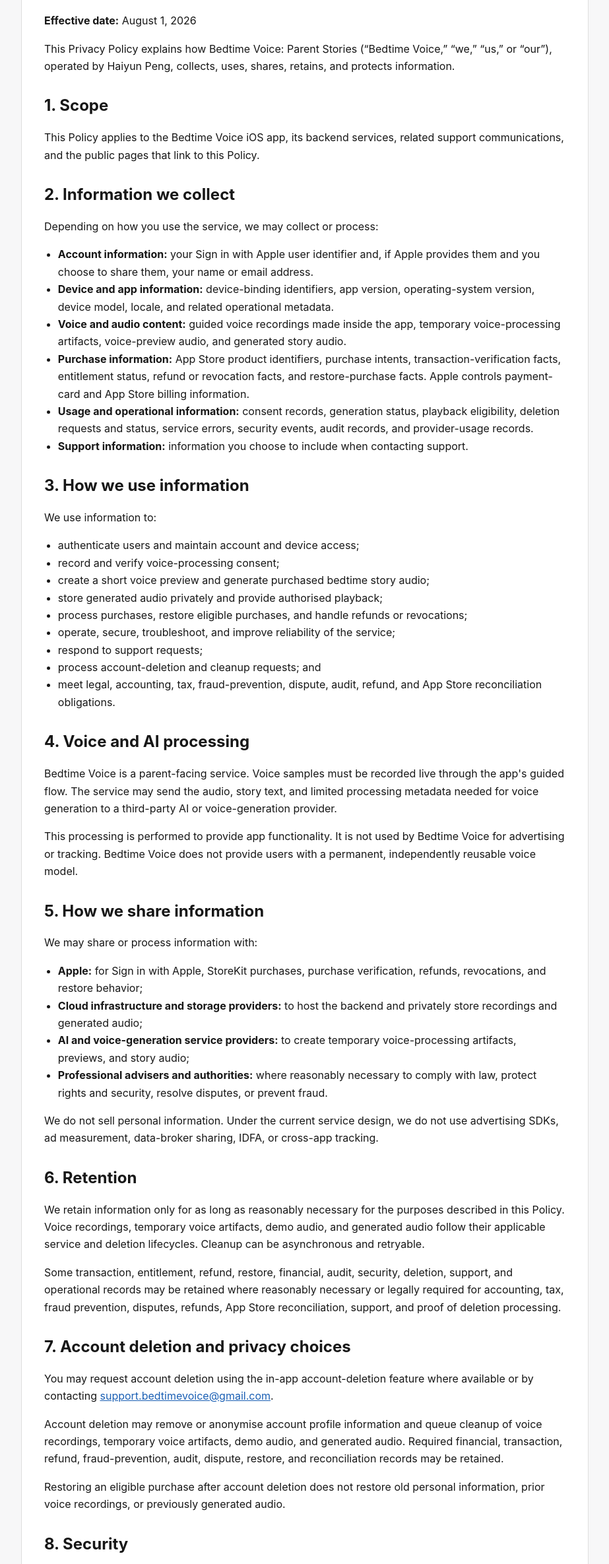
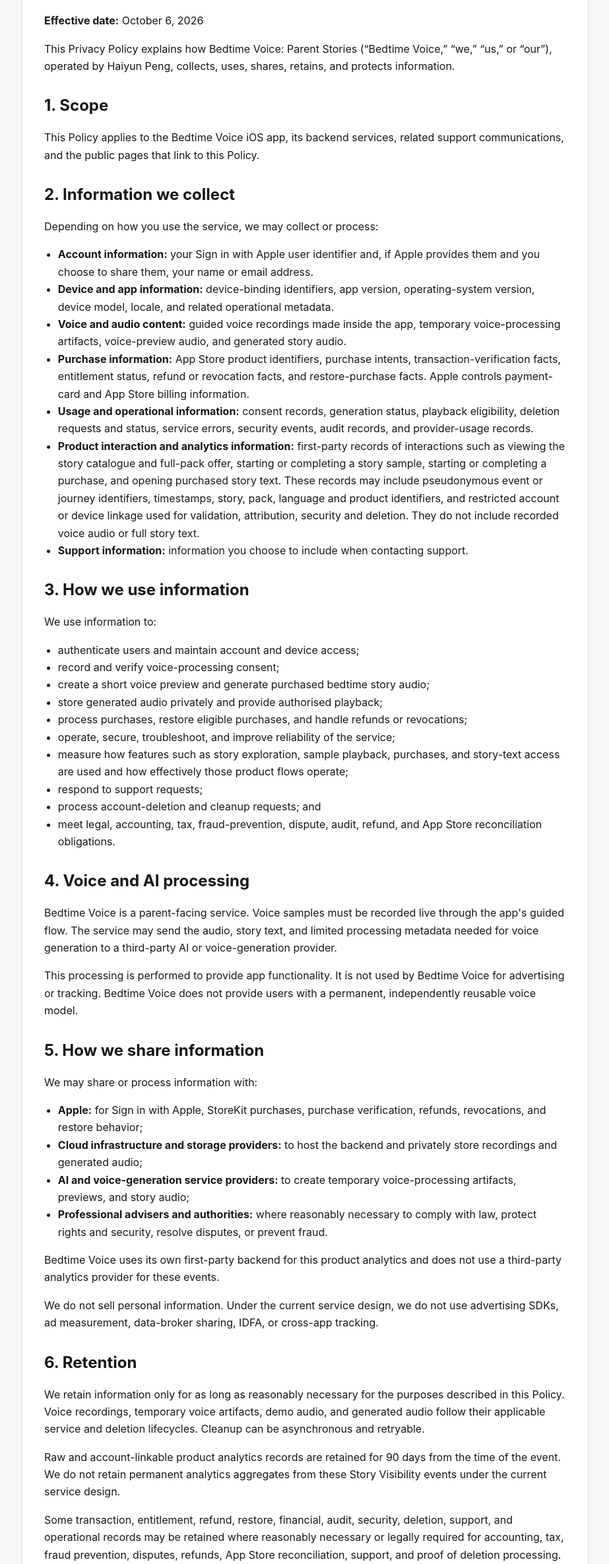
Before and after one commit to stcocobiz-ux/bedtime-voice-site, a plain HTML site: page privacy.html in a window 1280 px wide. Shown: the part 190-2560 px from the top of the page at 66% size, without its empty margins (178-1101 px from the left). Drawn offline with Linux system fonts and the light colour scheme.

Commit message:
Update Privacy Policy for first-party product analytics (#1)
* Update Privacy Policy for first-party product analytics

* Set Privacy Policy effective date

---------

Co-authored-by: githubananaive <robins2013@gmail.com>

```diff
--- a/privacy.html
+++ b/privacy.html
@@ -17,7 +17,7 @@
 </nav>
 
 <h1>Privacy Policy</h1>
-<p><strong>Effective date:</strong> August 1, 2026</p>
+<p><strong>Effective date:</strong> October 6, 2026</p>
 <p>This Privacy Policy explains how Bedtime Voice: Parent Stories (“Bedtime Voice,” “we,” “us,” or “our”), operated by Haiyun Peng, collects, uses, shares, retains, and protects information.</p>
 
 <h2>1. Scope</h2>
@@ -31,6 +31,7 @@
   <li><strong>Voice and audio content:</strong> guided voice recordings made inside the app, temporary voice-processing artifacts, voice-preview audio, and generated story audio.</li>
   <li><strong>Purchase information:</strong> App Store product identifiers, purchase intents, transaction-verification facts, entitlement status, refund or revocation facts, and restore-purchase facts. Apple controls payment-card and App Store billing information.</li>
   <li><strong>Usage and operational information:</strong> consent records, generation status, playback eligibility, deletion requests and status, service errors, security events, audit records, and provider-usage records.</li>
+  <li><strong>Product interaction and analytics information:</strong> first-party records of interactions such as viewing the story catalogue and full-pack offer, starting or completing a story sample, starting or completing a purchase, and opening purchased story text. These records may include pseudonymous event or journey identifiers, timestamps, story, pack, language and product identifiers, and restricted account or device linkage used for validation, attribution, security and deletion. They do not include recorded voice audio or full story text.</li>
   <li><strong>Support information:</strong> information you choose to include when contacting support.</li>
 </ul>
 
@@ -43,6 +44,7 @@
   <li>store generated audio privately and provide authorised playback;</li>
   <li>process purchases, restore eligible purchases, and handle refunds or revocations;</li>
   <li>operate, secure, troubleshoot, and improve reliability of the service;</li>
+  <li>measure how features such as story exploration, sample playback, purchases, and story-text access are used and how effectively those product flows operate;</li>
   <li>respond to support requests;</li>
   <li>process account-deletion and cleanup requests; and</li>
   <li>meet legal, accounting, tax, fraud-prevention, dispute, audit, refund, and App Store reconciliation obligations.</li>
@@ -60,16 +62,19 @@
   <li><strong>AI and voice-generation service providers:</strong> to create temporary voice-processing artifacts, previews, and story audio;</li>
   <li><strong>Professional advisers and authorities:</strong> where reasonably necessary to comply with law, protect rights and security, resolve disputes, or prevent fraud.</li>
 </ul>
+<p>Bedtime Voice uses its own first-party backend for this product analytics and does not use a third-party analytics provider for these events.</p>
 <p>We do not sell personal information. Under the current service design, we do not use advertising SDKs, ad measurement, data-broker sharing, IDFA, or cross-app tracking.</p>
 
 <h2>6. Retention</h2>
 <p>We retain information only for as long as reasonably necessary for the purposes described in this Policy. Voice recordings, temporary voice artifacts, demo audio, and generated audio follow their applicable service and deletion lifecycles. Cleanup can be asynchronous and retryable.</p>
+<p>Raw and account-linkable product analytics records are retained for 90 days from the time of the event. We do not retain permanent analytics aggregates from these Story Visibility events under the current service design.</p>
 <p>Some transaction, entitlement, refund, restore, financial, audit, security, deletion, support, and operational records may be retained where reasonably necessary or legally required for accounting, tax, fraud prevention, disputes, refunds, App Store reconciliation, support, and proof of deletion processing.</p>
 
 <h2>7. Account deletion and privacy choices</h2>
 <p>You may request account deletion using the in-app account-deletion feature where available or by contacting
 <a href="mailto:support.bedtimevoice@gmail.com">support.bedtimevoice@gmail.com</a>.</p>
 <p>Account deletion may remove or anonymise account profile information and queue cleanup of voice recordings, temporary voice artifacts, demo audio, and generated audio. Required financial, transaction, refund, fraud-prevention, audit, dispute, restore, and reconciliation records may be retained.</p>
+<p>When an account-deletion request is processed, analytics events and journey mappings linked to that account are deleted without waiting for the normal 90-day analytics retention period. This does not change any separate retention that may apply to transaction, financial, refund, fraud-prevention, audit, dispute, Restore, legal, or App Store reconciliation records.</p>
 <p>Restoring an eligible purchase after account deletion does not restore old personal information, prior voice recordings, or previously generated audio.</p>
 
 <h2>8. Security</h2>
```
